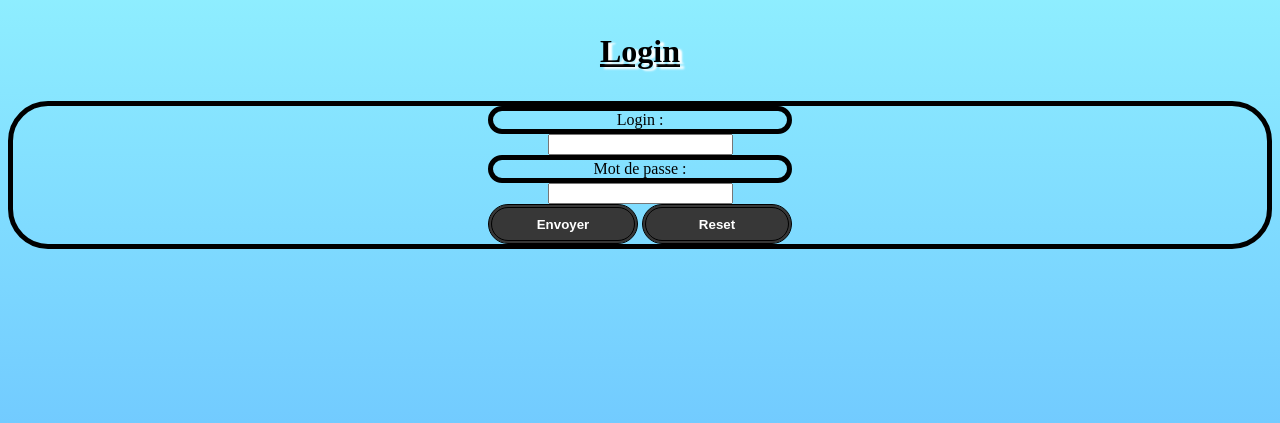
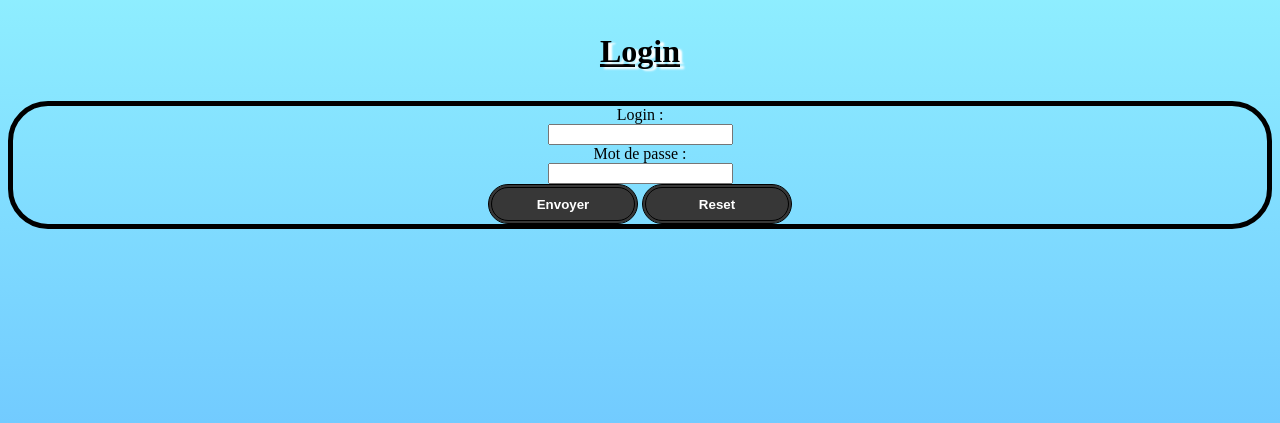
Before and after one commit to mrmoi31/Projet-PHP, a PHP site: page / in a window 1280 px wide. Shown: the top 423 px of the page. Run offline with PHP 8.4, Linux system fonts and the light colour scheme.

Commit message:
maj css du index.html

```diff
--- a/medecins.php
+++ b/medecins.php
@@ -29,7 +29,6 @@ document.addEventListener('DOMContentLoaded', function() {
                 <th>ID</th>
                 <th>Nom</th>
                 <th>Email</th>
-                <!-- ... autres en-têtes ... -->
                 <th>Sélection</th>
             </tr>
         </thead>
@@ -38,17 +37,14 @@ document.addEventListener('DOMContentLoaded', function() {
                 <td>1</td>
                 <td>John Doe</td>
                 <td>john@example.com</td>
-                <!-- ... autres cellules ... -->
                 <td><input type="radio" name="selectedRow" value="1"></td>
             </tr>
             <tr>
                 <td>2</td>
                 <td>Jane Smith</td>
                 <td>jane@example.com</td>
-                <!-- ... autres cellules ... -->
                 <td><input type="radio" name="selectedRow" value="2"></td>
             </tr>
-            <!-- ... autres lignes ... -->
         </tbody>
     </table>
     <button type="submit" name="submit">Envoyer</button>
--- a/style.css
+++ b/style.css
@@ -8,6 +8,9 @@
   text-align: center;
   border-radius: 40px;
   border: 5px solid;
+}
+label.log {
+  border: none;
 }
 button{
   width: 150px;
```
Also changed, not shown: index.html (indentation only).
